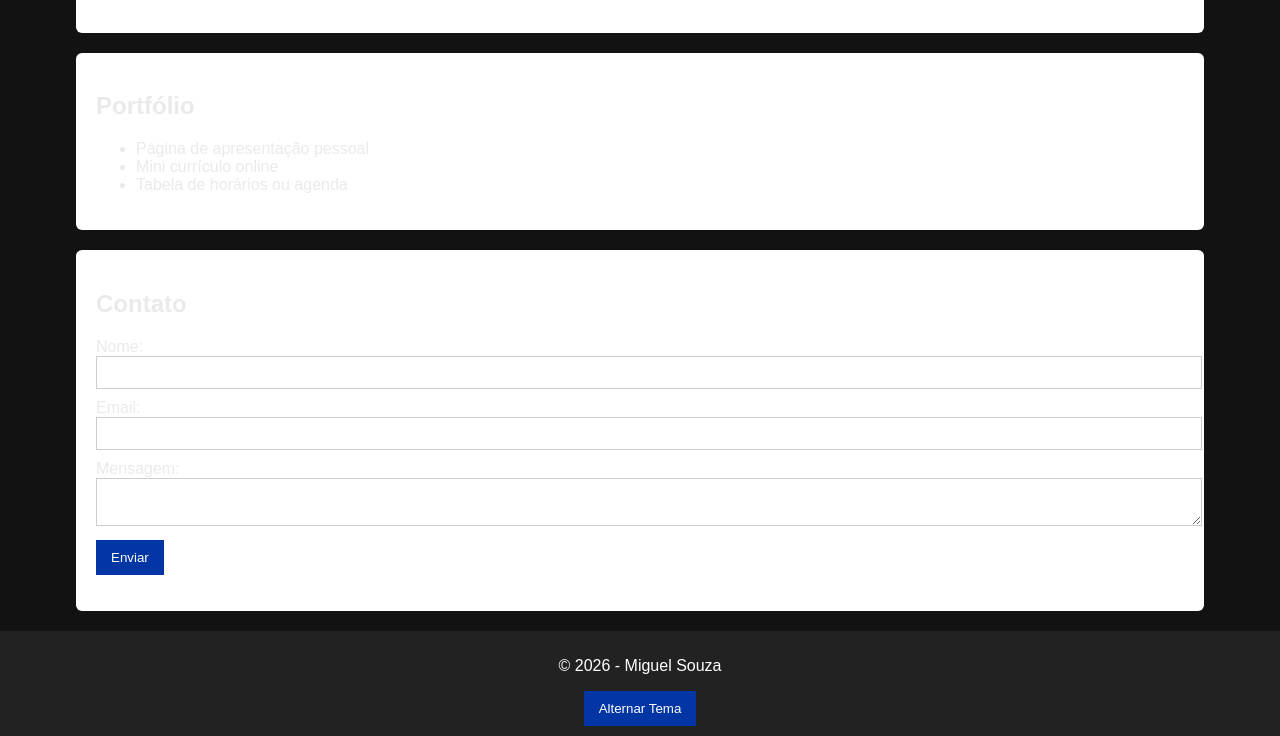
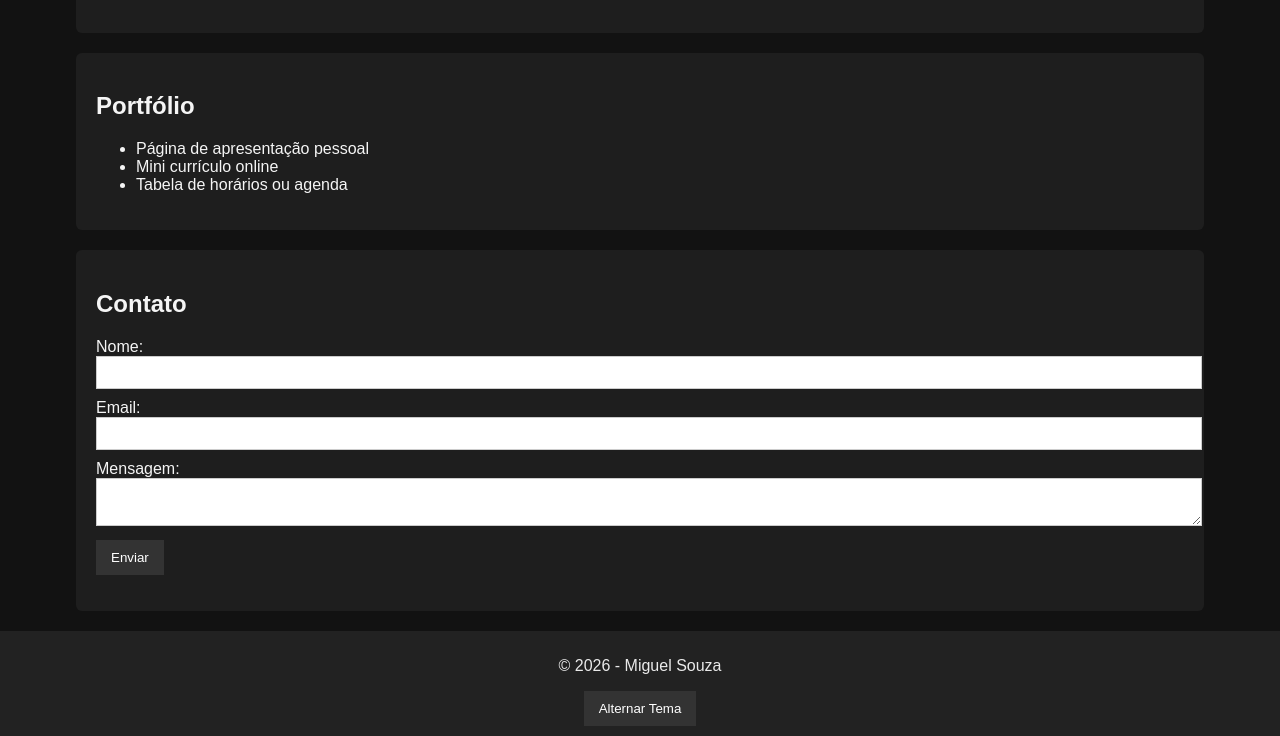
Before and after one commit to miguel-souza-projeto/portfolio-miguel, a plain HTML site: page index.html in a window 1280 px wide. Both pictures are taken after a click on the button "Alternar Tema". Shown: the part 509-1245 px from the top of the page. Drawn offline with Linux system fonts and the light colour scheme.

Commit message:
Update estilo.css

```diff
--- a/estilo.css
+++ b/estilo.css
@@ -59,9 +59,24 @@ footer {
 /* Tema escuro */
 .dark-mode {
   background-color: #121212;
-  color: #eaeaea;
+  color: #eaeaea; /* letras claras */
 }
 
 .dark-mode header, .dark-mode footer {
   background-color: #222;
+  color: #eaeaea; /* letras claras no cabeçalho e rodapé */
 }
+
+.dark-mode nav a {
+  color: #80cbc4; /* links em verde claro */
+}
+
+.dark-mode section {
+  background-color: #1e1e1e;
+  color: #f5f5f5; /* texto claro dentro das seções */
+}
+
+.dark-mode button {
+  background-color: #333;
+  color: #fff;
+}
```
